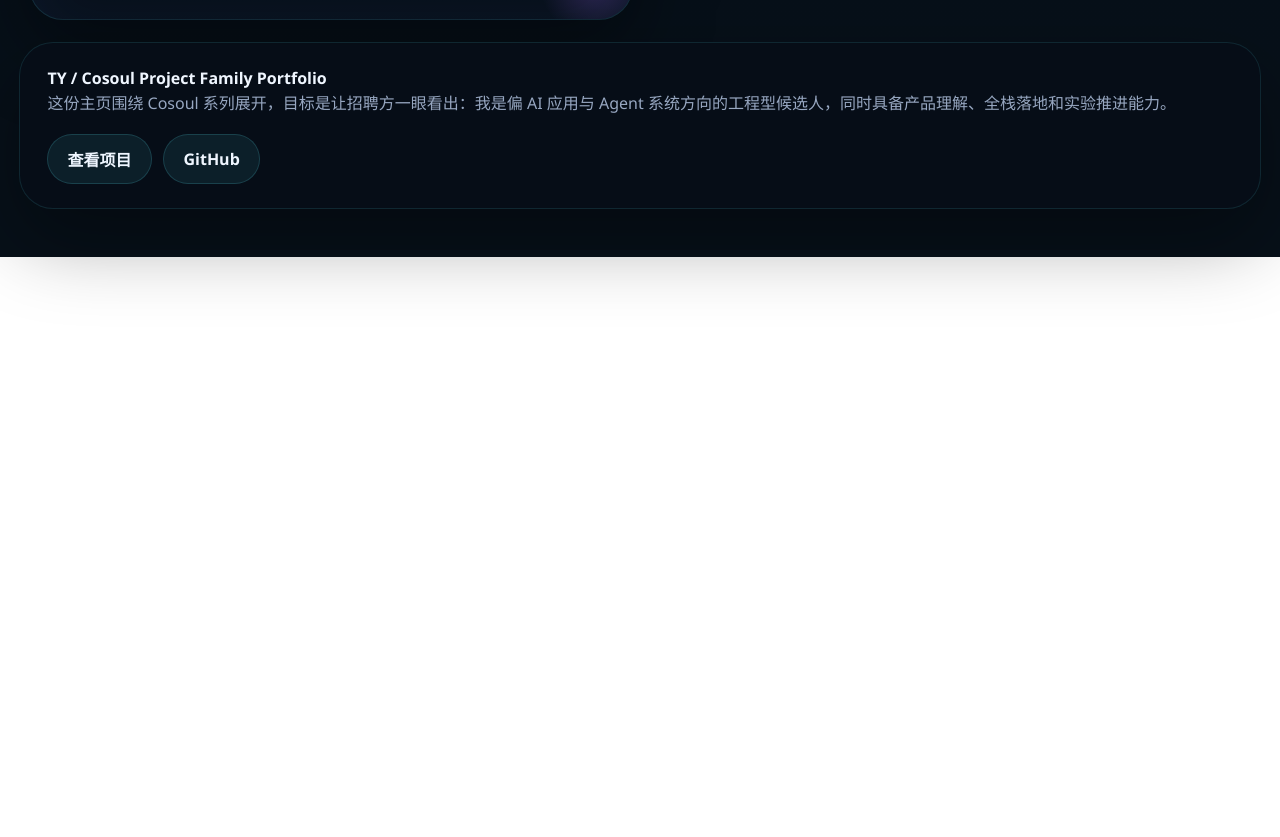
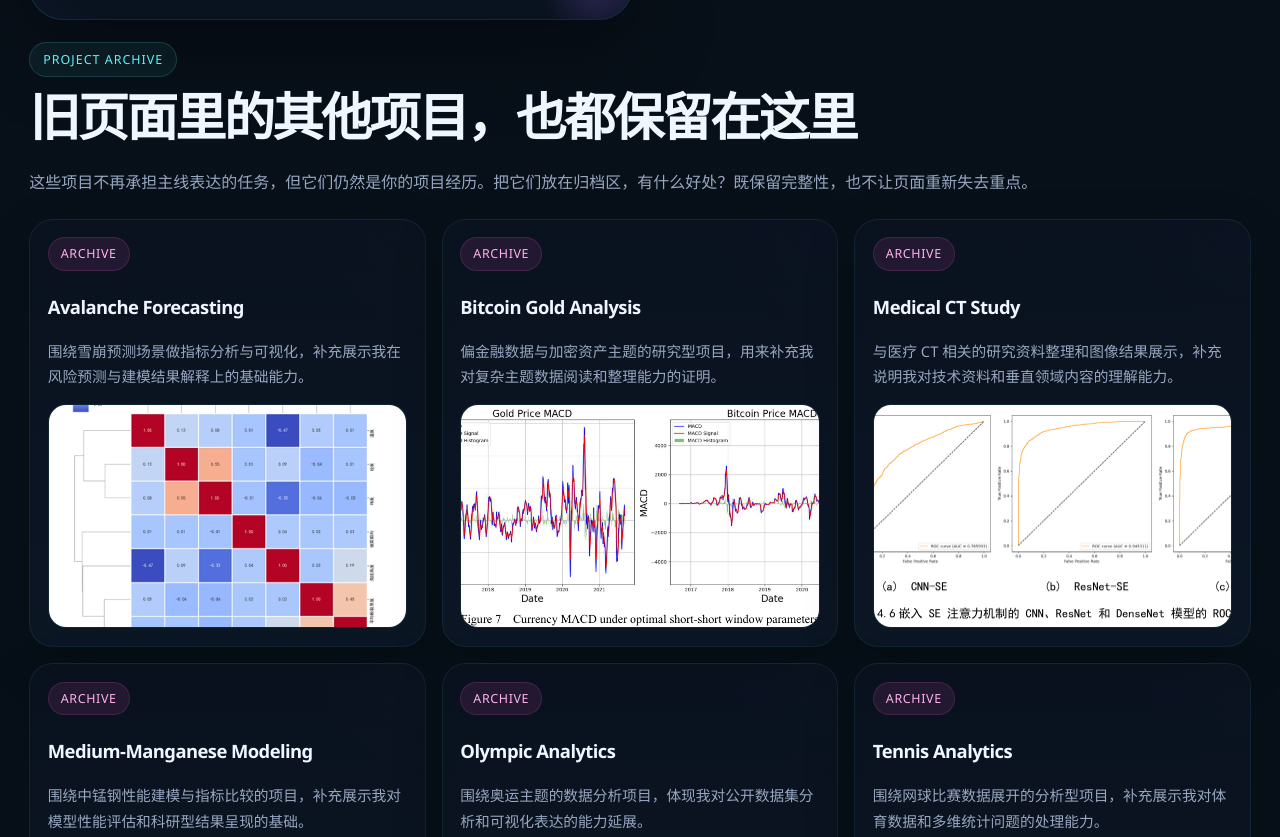
Before and after one commit to dyt27666-oss/dyt27666-oss.github.io, a plain HTML site: page index.html in a window 1280 px wide. Shown: the part 7113-7950 px from the top of the page. Before the commit the page ends 7370 px from the top, so only its background shows below. Drawn offline with Linux system fonts and the light colour scheme.

Commit message:
feat: add archive section for legacy projects

```diff
--- a/index.html
+++ b/index.html
@@ -218,6 +218,7 @@
       .gallery-count { color: var(--muted); font-size: .84rem; letter-spacing: .03em; }
       .gallery.single-slide .gallery-controls { display: none; }
       .project-grid { grid-template-columns: repeat(2, minmax(0,1fr)); }
+      .archive-grid { display: grid; grid-template-columns: repeat(3, minmax(0,1fr)); gap: 1rem; }
       .project-card {
         position: relative; overflow: hidden; min-height: 22rem;
         background:
@@ -225,6 +226,20 @@
           radial-gradient(circle at top right, rgba(92,243,255,.1), transparent 24%);
         transition: transform .22s ease, box-shadow .22s ease, border-color .22s ease;
       }
+      .archive-card {
+        position: relative; overflow: hidden; display: grid; gap: .9rem;
+        padding: 1.1rem; border-radius: 24px; background:
+          linear-gradient(180deg, rgba(10,18,31,.88), rgba(13,24,40,.8)),
+          radial-gradient(circle at top right, rgba(255,90,214,.08), transparent 22%);
+        border: 1px solid rgba(92,243,255,.08); box-shadow: 0 18px 50px rgba(0,0,0,.22);
+      }
+      .archive-card h3 { margin: .55rem 0 .35rem; font-size: 1.15rem; letter-spacing: -.03em; }
+      .archive-card p { margin: 0; color: var(--muted); line-height: 1.72; font-size: .92rem; }
+      .archive-thumb {
+        overflow: hidden; border-radius: 18px; border: 1px solid rgba(92,243,255,.1);
+        background: rgba(8,16,27,.92); aspect-ratio: 16 / 10;
+      }
+      .archive-thumb img { width: 100%; height: 100%; object-fit: cover; object-position: center; }
       .project-card:hover { transform: translateY(-6px); border-color: rgba(92,243,255,.24); box-shadow: 0 0 0 1px rgba(92,243,255,.15), 0 28px 90px rgba(0,0,0,.4); }
       .project-card::after { content: ""; position: absolute; inset: auto -1.2rem -1.2rem auto; width: 7rem; height: 7rem; border-radius: 999px; background: radial-gradient(circle, rgba(165,107,255,.24), transparent 70%); }
       .project-screenshot {
@@ -252,10 +267,10 @@
       .footer-shell p { margin: 0; color: var(--muted); line-height: 1.8; }
       .reveal { opacity: 0; transform: translateY(24px); transition: opacity .7s ease, transform .7s ease; }
       .reveal.visible { opacity: 1; transform: translateY(0); }
-      @media (max-width: 1100px) { .hero-grid, .mission-grid, .spotlight, .fact-board { grid-template-columns: 1fr; } .capability-grid { grid-template-columns: repeat(2, minmax(0,1fr)); } }
+      @media (max-width: 1100px) { .hero-grid, .mission-grid, .spotlight, .fact-board { grid-template-columns: 1fr; } .capability-grid, .archive-grid { grid-template-columns: repeat(2, minmax(0,1fr)); } }
       @media (max-width: 860px) {
         .hero-shell { padding: 2rem; }
-        .project-grid, .fact-grid, .signal-grid, .pipeline, .board-note { grid-template-columns: 1fr; }
+        .project-grid, .archive-grid, .fact-grid, .signal-grid, .pipeline, .board-note { grid-template-columns: 1fr; }
         .nav { border-radius: 26px; flex-direction: column; align-items: flex-start; }
         .hero-visual { min-height: 30rem; }
         .flagship-gallery .gallery-stage { min-height: 28rem; }
@@ -391,6 +406,18 @@
             <article class="project-card reveal"><span class="meta-chip">Research & Modeling</span><h3>Research Highlights</h3><p>这部分保留的是我在研究和建模方向上的基础证明，包括指标分析、聚类可视化与模型性能比较。它不抢 `Cosoul` 的风头，但能向招聘方说明：我不是完全从应用层起步的人，也有一部分研究和模型分析的底子。</p><div class="chip-row" style="margin-top: 1rem"><span class="tag">Modeling</span><span class="tag">Experiment Design</span><span class="tag">Visualization</span><span class="tag">Research Literacy</span></div><div class="project-screenshot"><div class="gallery" data-gallery data-gallery-name="Research Highlights"><div class="gallery-stage"><figure class="gallery-slide active"><img src="./assets/research/中锰钢/medium-manganese-metrics.png" alt="Materials modeling metrics figure" /></figure><figure class="gallery-slide"><img src="./assets/research/雪崩预测/figure_10-3-2026_15038_.png" alt="Avalanche prediction clustering heatmap" /></figure><figure class="gallery-slide"><img src="./assets/research/雪崩预测/figure_10-3-2026_15052_.png" alt="Avalanche prediction model metrics figure" /></figure></div><div class="gallery-controls"><div class="gallery-buttons"><button class="gallery-button" type="button" data-gallery-prev aria-label="Previous research highlight screenshot">‹</button><button class="gallery-button" type="button" data-gallery-next aria-label="Next research highlight screenshot">›</button></div><div class="gallery-dots" data-gallery-dots></div><span class="gallery-count" data-gallery-count></span></div></div></div></article>
           </div>
         </section>
+
+        <section class="section">
+          <div class="section-head reveal"><div><span class="eyebrow">Project Archive</span><h2>旧页面里的其他项目，也都保留在这里</h2></div><p>这些项目不再承担主线表达的任务，但它们仍然是你的项目经历。把它们放在归档区，有什么好处？既保留完整性，也不让页面重新失去重点。</p></div>
+          <div class="archive-grid">
+            <article class="archive-card reveal"><span class="meta-chip">Archive</span><h3>Avalanche Forecasting</h3><p>围绕雪崩预测场景做指标分析与可视化，补充展示我在风险预测与建模结果解释上的基础能力。</p><div class="archive-thumb"><img src="./assets/research/雪崩预测/figure_10-3-2026_15038_.png" alt="Avalanche forecasting research figure" /></div></article>
+            <article class="archive-card reveal"><span class="meta-chip">Archive</span><h3>Bitcoin Gold Analysis</h3><p>偏金融数据与加密资产主题的研究型项目，用来补充我对复杂主题数据阅读和整理能力的证明。</p><div class="archive-thumb"><img src="./assets/research/bitcoin-gold/page-013.png" alt="Bitcoin gold analysis page" /></div></article>
+            <article class="archive-card reveal"><span class="meta-chip">Archive</span><h3>Medical CT Study</h3><p>与医疗 CT 相关的研究资料整理和图像结果展示，补充说明我对技术资料和垂直领域内容的理解能力。</p><div class="archive-thumb"><img src="./assets/research/medical-ct/page-047.png" alt="Medical CT research page" /></div></article>
+            <article class="archive-card reveal"><span class="meta-chip">Archive</span><h3>Medium-Manganese Modeling</h3><p>围绕中锰钢性能建模与指标比较的项目，补充展示我对模型性能评估和科研型结果呈现的基础。</p><div class="archive-thumb"><img src="./assets/research/中锰钢/medium-manganese-metrics.png" alt="Medium manganese modeling metrics" /></div></article>
+            <article class="archive-card reveal"><span class="meta-chip">Archive</span><h3>Olympic Analytics</h3><p>围绕奥运主题的数据分析项目，体现我对公开数据集分析和可视化表达的能力延展。</p><div class="archive-thumb"><img src="./assets/research/olympic/page-014.png" alt="Olympic analytics page" /></div></article>
+            <article class="archive-card reveal"><span class="meta-chip">Archive</span><h3>Tennis Analytics</h3><p>围绕网球比赛数据展开的分析型项目，补充展示我对体育数据和多维统计问题的处理能力。</p><div class="archive-thumb"><img src="./assets/research/tennis/page-010.png" alt="Tennis analytics page" /></div></article>
+          </div>
+        </section>
       </main>
 
       <footer>
```
Also changed, not shown: 2 other files.
